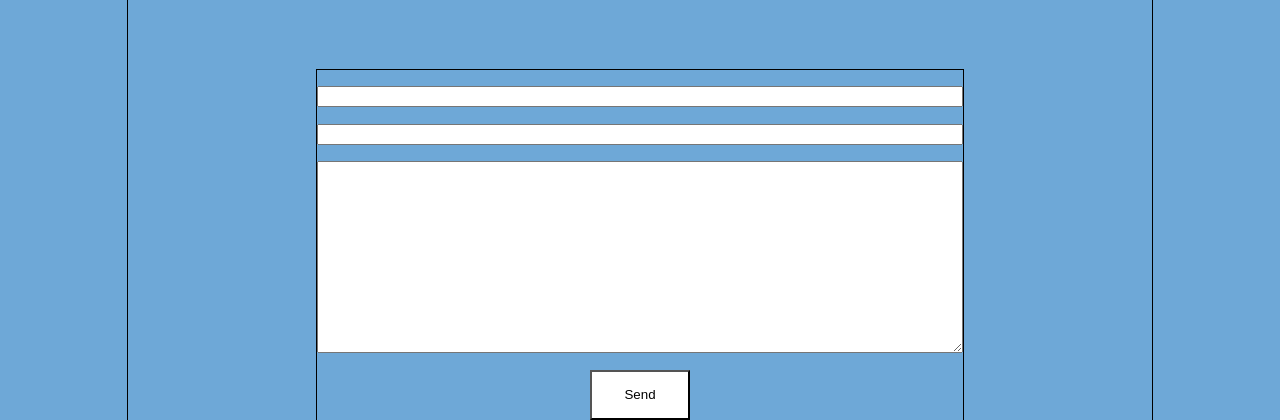
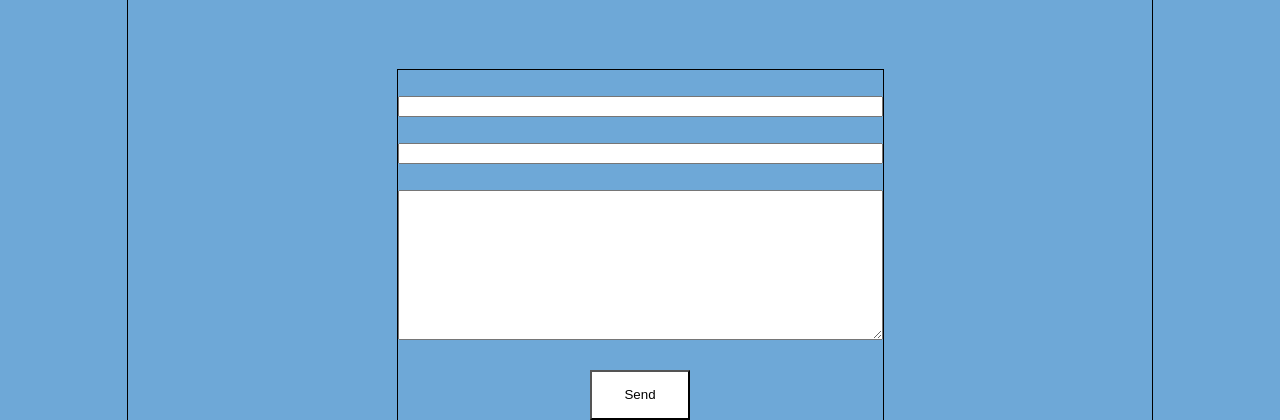
Before and after one commit to AndreyZaytsev90/Portfolio, a React (Create React App) app in the folder portfolio/: page / in a window 1280 px wide. Shown: the part 2734-3154 px from the top of the page. Built offline with nearby package versions, Linux system fonts and the light colour scheme.

Commit message:
Change files

```diff
--- a/portfolio/src/App.tsx
+++ b/portfolio/src/App.tsx
@@ -5,6 +5,7 @@ import Main from "./main/Main";
 import Skills from "./skills/Skills";
 import Projects from "./projects/Projects";
 import Contacts from "./contacts/Contacts";
+import Footer from "./footer/Footer";
 
 type AppPropsType = {
 
@@ -18,6 +19,7 @@ function App(props: AppPropsType) {
             <Skills /*id={props.id}*//>
             <Projects/>
             <Contacts/>
+            <Footer/>
         </div>
     );
 }
--- a/portfolio/src/contacts/Contacts.module.css
+++ b/portfolio/src/contacts/Contacts.module.css
@@ -19,11 +19,13 @@
     flex-direction: column;
     height: 300px;
     justify-content: space-evenly;
+    flex-wrap: wrap;
 }
 
 .textarea {
-    width: 640px;
-    height: 186px;
+    width: 100%;
+    height: 150px;
+    box-sizing: border-box;
 }
 
 .button {
--- a/portfolio/src/contacts/Contacts.tsx
+++ b/portfolio/src/contacts/Contacts.tsx
@@ -12,7 +12,9 @@ const Contacts = () => {
                     <form className={style.form} action="Contacts">
                         <input type="text"/>
                         <input type="text"/>
-                        <textarea className={style.textarea} name="Your text" id='1'></textarea>
+                        <div>
+                            <textarea className={style.textarea} cols={58} rows={2}></textarea>
+                        </div>
                     </form>
                     <button className={style.button}>Send</button>
                 </div>
--- a/portfolio/src/skills/skill/Skill.module.css
+++ b/portfolio/src/skills/skill/Skill.module.css
@@ -8,7 +8,7 @@
 }
 
 .icon {
-    height: 60px;
-    width: 60px;
+    height: 65px;
+    width: 65px;
     background-color: #cb7676;
 }
```
